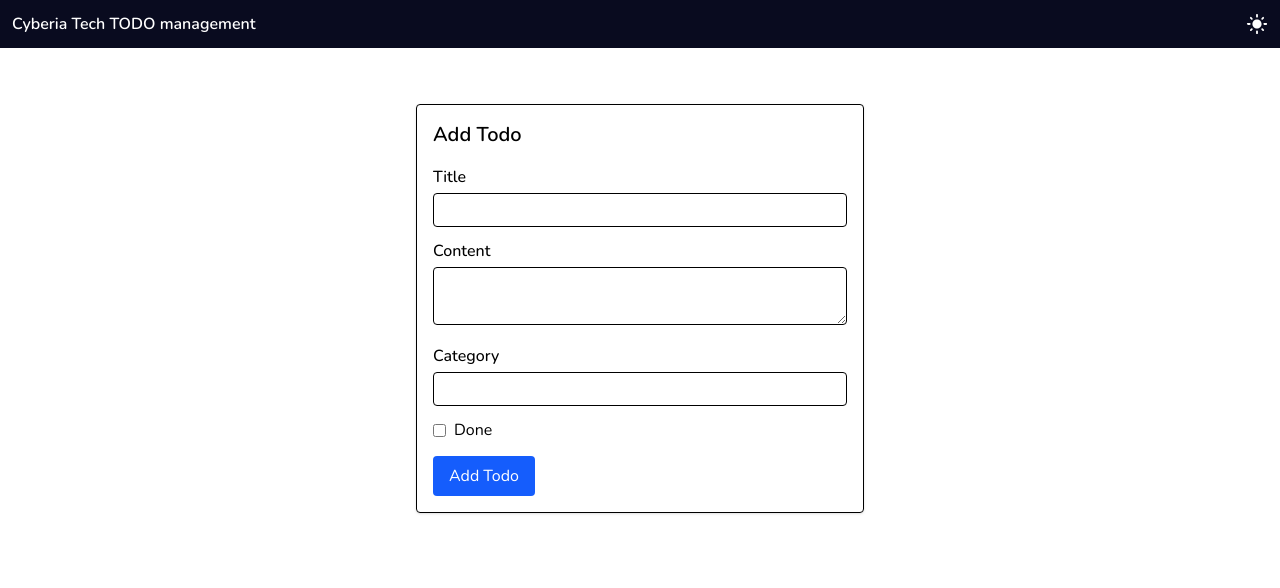
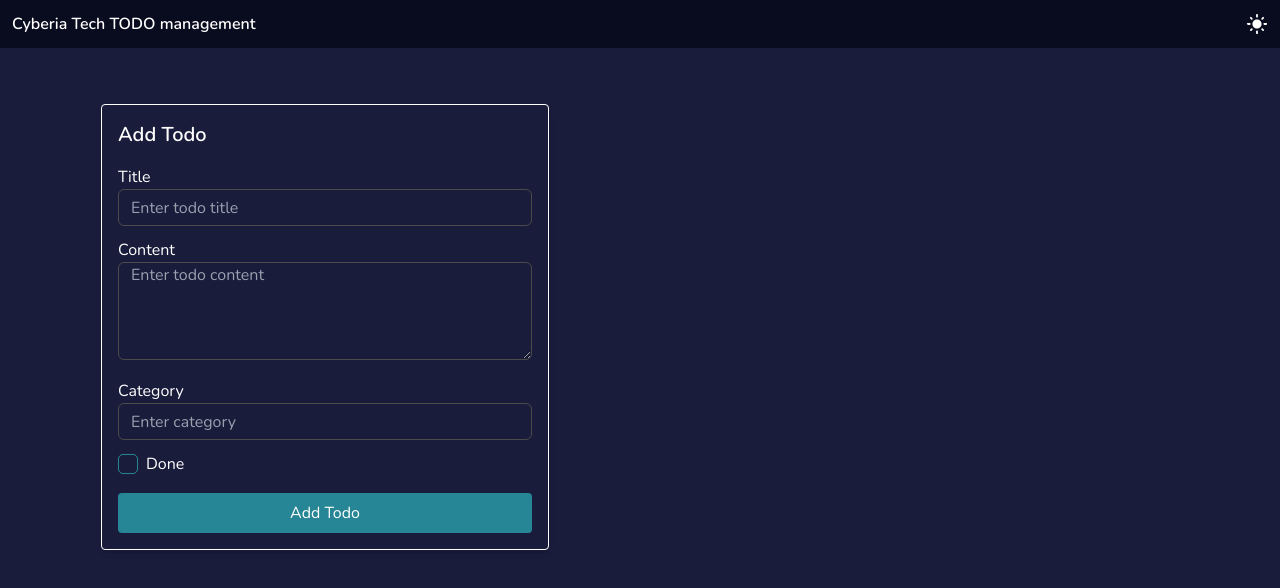
Before and after one commit to parham-ab/To-Do-List-Manager, a React (Vite) app: page / in a window 1280 px wide. Shown: the top 588 px of the page. Built offline with nearby package versions, Linux system fonts and the light colour scheme.

Commit message:
application background dark mode color handled, form validation

```diff
--- a/package.json
+++ b/package.json
@@ -10,14 +10,17 @@
     "preview": "vite preview"
   },
   "dependencies": {
+    "@hookform/resolvers": "^5.0.1",
     "@reduxjs/toolkit": "^2.7.0",
     "@tailwindcss/vite": "^4.1.5",
     "react": "^19.0.0",
     "react-dom": "^19.0.0",
+    "react-hook-form": "^7.56.2",
     "react-hot-toast": "^2.5.2",
     "react-icons": "^5.5.0",
     "react-redux": "^9.2.0",
-    "react-router-dom": "^7.5.3"
+    "react-router-dom": "^7.5.3",
+    "yup": "^1.6.1"
   },
   "devDependencies": {
     "@eslint/js": "^9.22.0",
--- /dev/null
+++ b/src/components/common/CustomInput.jsx
@@ -0,0 +1,81 @@
+import { useController } from "react-hook-form";
+import { useSelector } from "react-redux";
+
+const CustomInput = ({
+  control,
+  name,
+  type = "text",
+  label,
+  className = "",
+  heightVal = "37px",
+  placeholder,
+  rows = 4,
+}) => {
+  const {
+    field,
+    fieldState: { error },
+  } = useController({
+    name,
+    control,
+  });
+
+  const borderColor = error ? "border-red-500" : "border-[#4B4B4B]";
+  const { theme } = useSelector((state) => state?.themeReducer);
+
+  return (
+    <>
+      {label && (
+        <label
+          htmlFor={name}
+          className={`cursor-pointer ${
+            theme === "dark" ? "text-white" : "text-black"
+          }`}
+        >
+          {label}
+        </label>
+      )}
+      {type === "text" ? (
+        <input
+          id={name}
+          type={type}
+          placeholder={placeholder}
+          {...field}
+          className={`
+          w-full px-3 pr-10 rounded-md bg-transparent text-[16px] border
+          ${borderColor} outline-none transition-all duration-200
+          ${className}
+          ${
+            theme === "dark"
+              ? "bg-[#090B1F] placeholder-gray-400 text-white"
+              : "bg-[#c9c9c9] placeholder-gray-500"
+          }
+            `}
+          style={{
+            height: heightVal,
+          }}
+        />
+      ) : (
+        <textarea
+          id={name}
+          type={type}
+          placeholder={placeholder}
+          {...field}
+          className={`
+              w-full px-3 pr-10 rounded-md bg-transparent text-[16px] border
+              ${borderColor} outline-none transition-all duration-200
+              ${className}
+              ${
+                theme === "dark"
+                  ? "bg-[#090B1F] placeholder-gray-400 text-white"
+                  : "bg-[#c9c9c9] placeholder-gray-500"
+              }
+                `}
+          rows={rows}
+        />
+      )}
+      {error && <p className="text-red-500 text-sm mt-1">{error.message}</p>}
+    </>
+  );
+};
+
+export default CustomInput;
--- a/src/components/layout/index.jsx
+++ b/src/components/layout/index.jsx
@@ -1,11 +1,15 @@
+import { useSelector } from "react-redux";
 import Header from "./Header";
 
 const Layout = ({ children }) => {
+  const { theme } = useSelector((state) => state?.themeReducer);
+
+  const bgClass = `h-screen ${theme === "dark" ? "bg-[#191C3B]" : "bg-white"}`;
   return (
-    <>
+    <div className={bgClass}>
       <Header />
       {children}
-    </>
+    </div>
   );
 };
 
--- a/src/index.css
+++ b/src/index.css
@@ -2,3 +2,16 @@
 body {
   font-family: "Nunito", sans-serif;
 }
+input[type="checkbox"] {
+  appearance: none;
+  border: 1px solid #278695;
+  cursor: pointer;
+  height: 20px;
+  transition: all 0.1s;
+  width: 20px !important;
+  border-radius: 5px;
+  &:checked {
+    background-color: #278695;
+    width: 20px !important;
+  }
+}
--- a/src/main.jsx
+++ b/src/main.jsx
@@ -10,7 +10,9 @@ createRoot(document.getElementById("root")).render(
   <StrictMode>
     <BrowserRouter>
       <Provider store={store}>
-        <App />
+        <div>
+          <App />
+        </div>
       </Provider>
     </BrowserRouter>
   </StrictMode>
--- a/src/pages/HomePage/Index.jsx
+++ b/src/pages/HomePage/Index.jsx
@@ -1,9 +1,16 @@
+import { useSelector } from "react-redux";
 import TodoForm from "./components/TodoForm";
 
 const HomePage = () => {
+  const { todoList } = useSelector((state) => state).todoReducer;
+  console.log(todoList);
+
   return (
-    <div>
-      <TodoForm />
+    <div className="grid grid-cols-12 container px-4 mx-auto gap-3">
+      <div className="col-span-12 md:col-span-6">
+        <TodoForm />
+      </div>
+      <div className="col-span-12 md:col-span-6"></div>
     </div>
   );
 };
--- a/src/pages/HomePage/components/TodoForm.jsx
+++ b/src/pages/HomePage/components/TodoForm.jsx
@@ -1,72 +1,84 @@
 import { addTodo } from "features/todo/todoSlice";
-import React, { useState } from "react";
-import { useDispatch } from "react-redux";
+import React from "react";
+import { useDispatch, useSelector } from "react-redux";
+import { useForm } from "react-hook-form";
+import { yupResolver } from "@hookform/resolvers/yup";
+import CustomInput from "components/common/CustomInput";
+import {
+  addTodoDefaultValues,
+  addTodoValidationSchema,
+} from "../validation/addTodoValidations";
 
 const TodoForm = () => {
+  const { theme } = useSelector((state) => state?.themeReducer);
   const dispatch = useDispatch();
+  const { control, handleSubmit, reset } = useForm({
+    resolver: yupResolver(addTodoValidationSchema),
+    defaultValues: addTodoDefaultValues,
+  });
 
-  const [title, setTitle] = useState("");
-  const [content, setContent] = useState("");
-  const [done, setDone] = useState(false);
-  const [category, setCategory] = useState("");
-
-  const handleSubmit = (e) => {
-    e.preventDefault();
-
-    if (!title.trim()) return;
-
-    dispatch(addTodo(title, content, done, category));
-
-    // Optionally reset the form
-    setTitle("");
-    setContent("");
-    setDone(false);
-    setCategory("");
+  const onSubmit = (data) => {
+    if (!data.title.trim()) return;
+    dispatch(addTodo(data.title, data.content, data.done, data.category));
+    reset();
   };
 
   return (
     <form
-      onSubmit={handleSubmit}
-      className="p-4 border rounded shadow max-w-md mx-auto"
+      onSubmit={handleSubmit(onSubmit)}
+      className={`p-4 border ${
+        theme === "dark" ? "border-white" : ""
+      } rounded shadow-md max-w-md mx-auto`}
     >
-      <h2 className="text-xl font-semibold mb-4">Add Todo</h2>
+      <h2
+        className={`text-xl font-semibold mb-4 ${
+          theme === "dark" ? "text-white" : "text-black"
+        }`}
+      >
+        Add Todo
+      </h2>
 
       <div className="mb-3">
-        <label className="block font-medium mb-1">Title</label>
-        <input
-          type="text"
-          value={title}
-          onChange={(e) => setTitle(e.target.value)}
-          className="w-full border rounded px-2 py-1"
-          required
+        <CustomInput
+          control={control}
+          name="title"
+          label="Title"
+          placeholder="Enter todo title"
+          className="border-[#4B4B4B]"
+          rules={{ required: "Title is required" }}
         />
       </div>
 
       <div className="mb-3">
-        <label className="block font-medium mb-1">Content</label>
-        <textarea
-          value={content}
-          onChange={(e) => setContent(e.target.value)}
-          className="w-full border rounded px-2 py-1"
+        <CustomInput
+          control={control}
+          name="content"
+          label="Content"
+          type="textarea"
+          placeholder="Enter todo content"
+          className="border-[#4B4B4B]"
         />
       </div>
 
       <div className="mb-3">
-        <label className="block font-medium mb-1">Category</label>
-        <input
-          type="text"
-          value={category}
-          onChange={(e) => setCategory(e.target.value)}
-          className="w-full border rounded px-2 py-1"
+        <CustomInput
+          control={control}
+          name="category"
+          label="Category"
+          placeholder="Enter category"
+          className="border-[#4B4B4B]"
         />
       </div>
 
       <div className="mb-3">
-        <label className="inline-flex items-center">
+        <label
+          className={`inline-flex items-center cursor-pointer select-none ${
+            theme === "dark" ? "text-white" : "text-black"
+          }`}
+        >
           <input
             type="checkbox"
-            checked={done}
-            onChange={(e) => setDone(e.target.checked)}
+            {...control.register("done")}
             className="mr-2"
           />
           Done
@@ -75,7 +87,7 @@ const TodoForm = () => {
 
       <button
         type="submit"
-        className="bg-blue-600 text-white px-4 py-2 rounded hover:bg-blue-700"
+        className="bg-[#278695] text-white px-4 py-2 rounded hover:bg-[#569aa5] cursor-pointer select-none w-full transition-all"
       >
         Add Todo
       </button>
--- /dev/null
+++ b/src/pages/HomePage/validation/addTodoValidations.js
@@ -0,0 +1,22 @@
+import * as Yup from "yup";
+const addTodoDefaultValues = {
+  title: "",
+  content: "",
+  category: "",
+  done: false,
+};
+
+const addTodoValidationSchema = Yup.object({
+  title: Yup.string()
+    .required("Title is required!")
+    .max(15, "Title must be at most 15 characters"),
+  content: Yup.string(),
+  category: Yup.string()
+    .required("Category is required!")
+    .min(3, "Category must be at least 3 characters"),
+  done: Yup.boolean()
+    .oneOf([true, false], "Done status must be true or false")
+    .notRequired(),
+});
+
+export { addTodoValidationSchema, addTodoDefaultValues };
```
Also changed, not shown: 1 other file (tests, documents, lock files or other folders).
